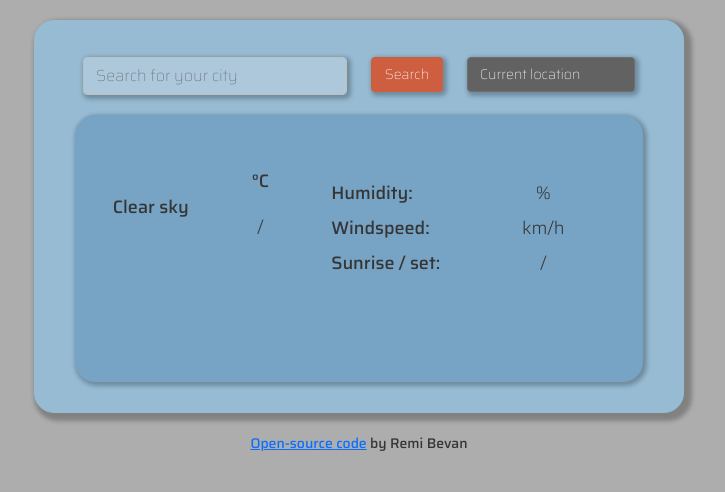
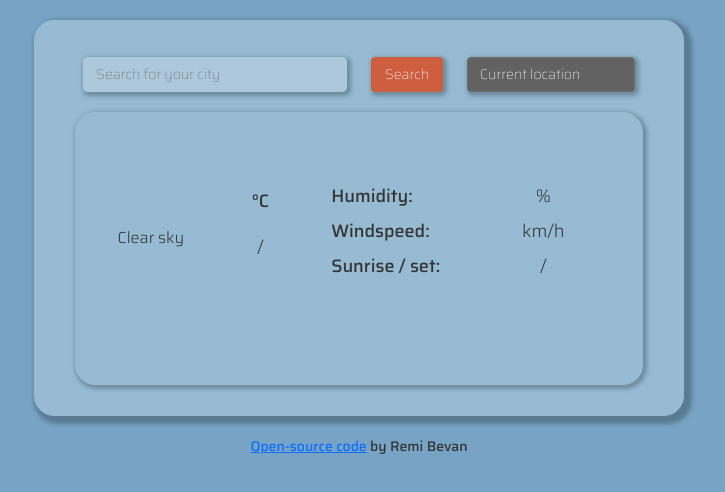
Before and after one commit to remiab/weather-app, a plain HTML site: page index.html in a window 1280 px wide. Shown: the whole page, without its empty margins (281-1006 px from the left). Drawn offline with nearby package versions, Linux system fonts and the light colour scheme; no server answers.

Commit message:
fixed width + alignment, adjusted wrapper colours

```diff
--- a/index.html
+++ b/index.html
@@ -71,7 +71,7 @@
                         </div>
                       </div>
                     </div>
-                    <div class="row g-4 mt-3">
+                    <div class="row g-4 mt-3 current-results">
                       <div class="col-5 mt-2">
                         <div class="left-hand-col row">
                           <div class="col-6">
@@ -102,20 +102,20 @@
                           </div>
                         </div>
                       </div>
-                      <div class="col-7 extra-info mt-4">
-                        <div class="row p-1 odd extra-info">
+                      <div class="col-7 extra-info">
+                        <div class="row p-1">
                           <div class="col-6 current">Humidity:</div>
                           <div class="col-6 current-extra">
                             <span id="humidity"></span> %
                           </div>
                         </div>
-                        <div class="row p-1 odd extra-info">
+                        <div class="row p-1">
                           <div class="col-6 current">Windspeed:</div>
                           <div class="col-6 current-extra">
                             <span id="windspeed"></span> km/h
                           </div>
                         </div>
-                        <div class="row p-1 extra-info">
+                        <div class="row p-1">
                           <div class="col-6 current">Sunrise / set:</div>
                           <div class="col-6 current-extra">
                             <span id="sunrise"></span><span>/</span
--- a/src/style.css
+++ b/src/style.css
@@ -1,5 +1,5 @@
 body {
-  background-color: #adadad;
+  background-color: #77a4c4;
 }
 
 .container {
@@ -15,7 +15,7 @@ body {
   box-shadow: 4px 4px 4px 4px rgb(0 0 0 / 25%);
   display: block;
   padding: 20px;
-  max-width: 650px;
+  width: 650px;
   margin: 20px auto;
 }
 
@@ -35,15 +35,16 @@ body {
 #city-search {
   box-shadow: 2px 2px 4px 2px rgb(0 0 0 / 25%);
   font-weight: 100;
+  font-size: 14px;
 }
 #city-search {
   background-color: #adc8db;
-  border: solid 1px #bfbfbf;
+  border: solid 1px #adc8db;
 }
 #search-button {
   background-color: #ce5e40;
   border: solid 1px #ce5e40;
-  font-size: 14px;
+
   text-align: center;
   transition: all 150ms ease-in-out;
 }
@@ -54,7 +55,6 @@ body {
 #location-button {
   background-color: #626263;
   border: solid 1px #6f6f70;
-  font-size: 14px;
   text-align: center;
   transition: all 150ms ease-in-out;
 }
@@ -67,8 +67,8 @@ body {
 
 /*results upper*/
 .results-wrapper {
-  background-color: #77a4c4;
-  border: solid 1px #77a4c4;
+  background-color: #96bbd3;
+  border: solid 1px #96bbd3;
   border-radius: 20px;
   box-sizing: border-box;
   box-shadow: 2px 2px 4px 2px rgb(0 0 0 / 25%);
@@ -77,7 +77,7 @@ body {
 }
 
 .card {
-  background-color: #77a4c4;
+  background-color: #96bbd3;
   border: none;
 }
 .current-city {
@@ -90,15 +90,16 @@ body {
   text-align: right;
 }
 
-.left-hand-col {
+.left-hand-col,
+.current-results {
   align-items: center;
 }
 .current-comment {
   display: block;
-  font-size: 18px;
-  font-weight: 400;
+  font-size: 16px;
+  font-weight: 300;
   position: relative;
-  top: -20px;
+  top: -10px;
 }
 .current-comment::first-letter {
   text-transform: capitalize;
@@ -139,6 +140,9 @@ body {
   font-size: 18px;
   font-weight: 300;
 }
+.extra-info {
+  margin-top: 30px;
+}
 
 /*end of results upper styling*/
 /*results lower styling*/
```
